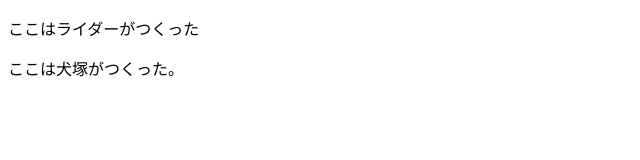
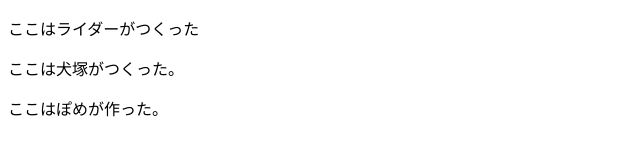
Before and after one commit to United-Github/UnitedWeb, a plain HTML site: page rider.html in a window 1280 px wide. Shown: the whole page, without its empty margins (0-640 px from the left). Drawn offline with Linux system fonts and the light colour scheme.

Commit message:
ぽめが本文を追加しました。

```diff
--- a/rider.html
+++ b/rider.html
@@ -7,5 +7,6 @@
 <body>
 	<p>ここはライダーがつくった</p>
 	<p>ここは犬塚がつくった。</p>
+	<p>ここはぽめが作った。</p>
 </body>
 </html>
```
